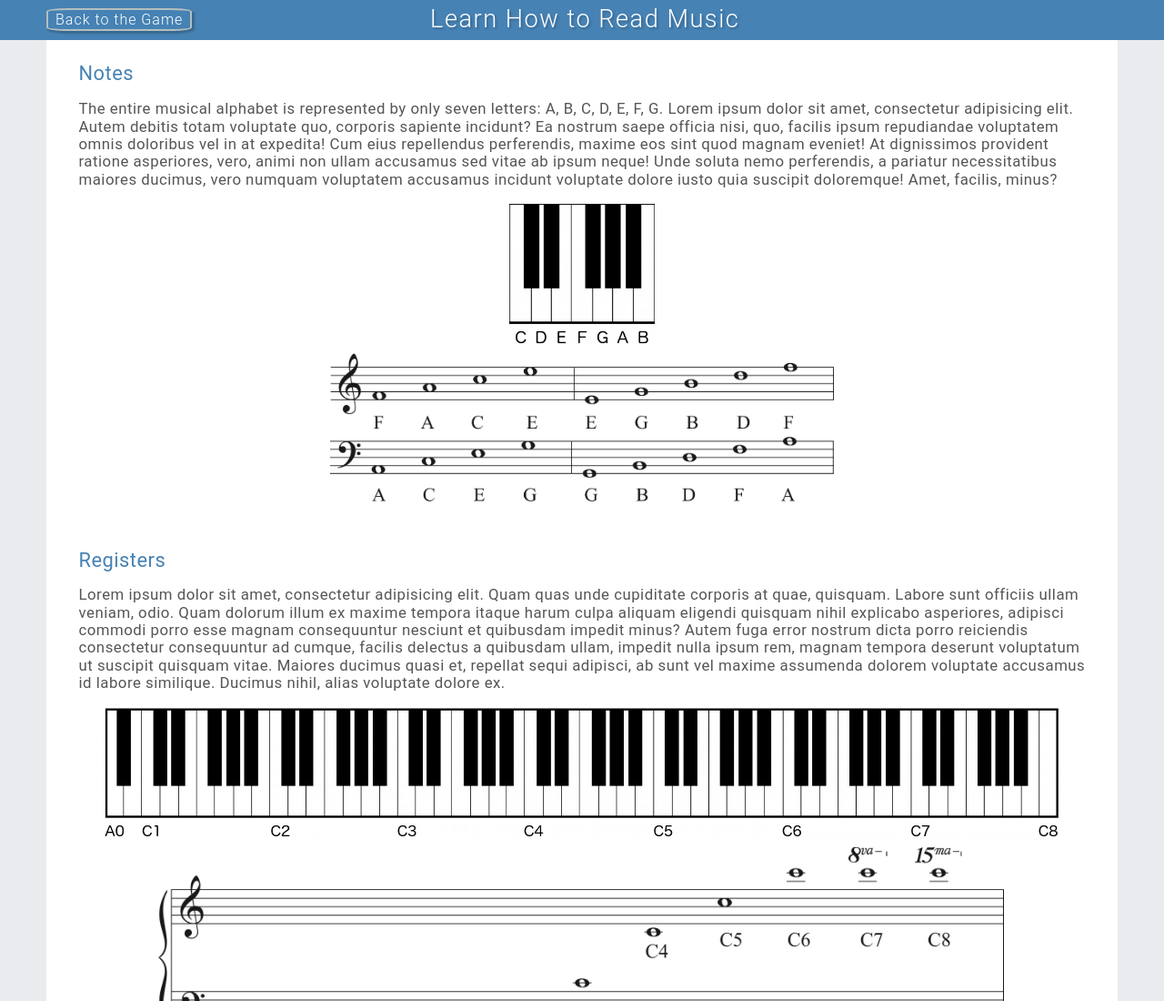
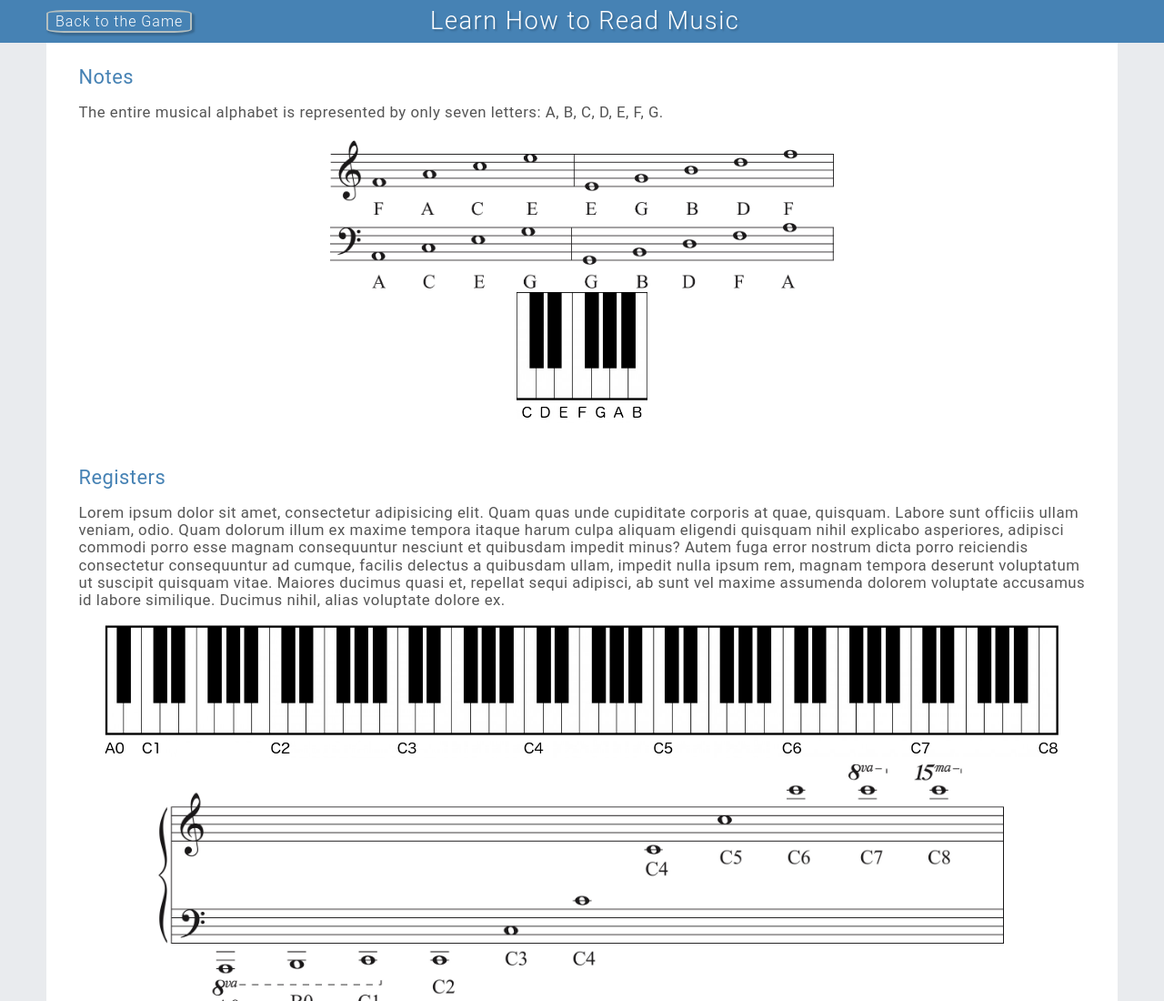
Before and after one commit to igorcweb/note-learning-game, a website built with webpack: page app/info.html in a window 1280 px wide. Shown: the top 1100 px of the page at 91% size. Built offline with nearby package versions, Linux system fonts and the light colour scheme.

Commit message:
info layout

```diff
--- a/app/assets/styles/modules/_info.css
+++ b/app/assets/styles/modules/_info.css
@@ -9,7 +9,7 @@ div.info-wrapper {
 
 .info.heading {
 	text-align: right;
-	padding: .4rem .4rem;
+	padding: .5rem .4rem;
 	 font-size: 110%;
 
 	@mixin atSmall {
@@ -35,16 +35,24 @@ article {
 		}
 
 }
-.treble-staff, .bass-staff {
+
+.treble-staff {
+	display: block;
+	width: 50%;
+	margin: 0 auto;
+
+}
+
+.bass-staff {
 	display: block;
 	width: 50%;
 	margin: 0 auto;
 }
 
-
 .note-names {
 	display: block;
-	width: 10rem;
+	height: 9rem;
+	width: 9rem;
 	margin: 0 auto;
 }
 
--- a/app/assets/styles/modules/_keyboard.css
+++ b/app/assets/styles/modules/_keyboard.css
@@ -3,7 +3,6 @@
 
 	@mixin atMedium {
 		display: block;
-		float: left;
 		width: 98%;
 		position: absolute;
 		bottom: 19vh;
@@ -13,7 +12,6 @@
 
 	@mixin atLarge {
 		display: block;
-		float: left;
 		width: 97%;
 		left: 1.5%;
 	}
--- a/app/info.html
+++ b/app/info.html
@@ -15,10 +15,10 @@
 	<div class="info-wrapper">
 		<article>
 			<h1>Notes</h1>
-			<p>The entire musical alphabet is represented by only seven letters: A, B, C, D, E, F, G.  Lorem ipsum dolor sit amet, consectetur adipisicing elit. Autem debitis totam voluptate quo, corporis sapiente incidunt? Ea nostrum saepe officia nisi, quo, facilis ipsum repudiandae voluptatem omnis doloribus vel in at expedita! Cum eius repellendus perferendis, maxime eos sint quod magnam eveniet! At dignissimos provident ratione asperiores, vero, animi non ullam accusamus sed vitae ab ipsum neque! Unde soluta nemo perferendis, a pariatur necessitatibus maiores ducimus, vero numquam voluptatem accusamus incidunt voluptate dolore iusto quia suscipit doloremque! Amet, facilis, minus?</p>
-			<img class="note-names" src="assets/images/notenames.png" alt="note-names">
+			<p>The entire musical alphabet is represented by only seven letters: A, B, C, D, E, F, G. </p>
 			<img class="treble-staff" src="assets/images/treble-staff.png" alt="treble-staff">
 			<img class="bass-staff" src="assets/images/bass-staff.png" alt="bass-staff">
+			<img class="note-names" src="assets/images/notenames.png" alt="note-names">
 			<h1>Registers</h1>
 			<p>Lorem ipsum dolor sit amet, consectetur adipisicing elit. Quam quas unde cupiditate corporis at quae, quisquam. Labore sunt officiis ullam veniam, odio. Quam dolorum illum ex maxime tempora itaque harum culpa aliquam eligendi quisquam nihil explicabo asperiores, adipisci commodi porro esse magnam consequuntur nesciunt et quibusdam impedit minus? Autem fuga error nostrum dicta porro reiciendis consectetur consequuntur ad cumque, facilis delectus a quibusdam ullam, impedit nulla ipsum rem, magnam tempora deserunt voluptatum ut suscipit quisquam vitae. Maiores ducimus quasi et, repellat sequi adipisci, ab sunt vel maxime assumenda dolorem voluptate accusamus id labore similique. Ducimus nihil, alias voluptate dolore ex.</p>
 			<img class="keyboard-registers" src="assets/images/keyboard-registers.jpg" alt="keyboard-registers">
--- a/app/temp/styles/styles.css
+++ b/app/temp/styles/styles.css
@@ -845,11 +845,9 @@ footer p {
     letter-spacing: 2px;
     padding: 2px;
     left: 2rem;
-    top: .625rem;
+    top: .7rem;
   }
 }
-
-@media (min-width: 1010px) {}
 
 .button__back {
 		width: 10.5rem;
@@ -875,7 +873,7 @@ footer p {
     font-size: 85%;
     width: 8.5rem;
     left: 4%;
-    top: .4rem;
+    top: .45rem;
   }
 }
 
@@ -884,7 +882,7 @@ footer p {
   .button__back {
     font-size: 100%;
     width: 10rem;
-    top: .55rem;
+    top: .7rem;
     padding-top: 3px;
   }
 }
@@ -897,7 +895,6 @@ footer p {
 
   .keyboard-keys {
     display: block;
-    float: left;
     width: 98%;
     position: absolute;
     bottom: 19vh;
@@ -910,7 +907,6 @@ footer p {
 
   .keyboard-keys {
     display: block;
-    float: left;
     width: 97%;
     left: 1.5%;
   }
@@ -1087,7 +1083,7 @@ div.info-wrapper {
 
 .info.heading {
 	text-align: right;
-	padding: .4rem .4rem;
+	padding: .5rem .4rem;
 	 font-size: 110%;
 }
 
@@ -1121,7 +1117,14 @@ article h1 {
   padding-top: 1.5em;
 }
 
-.treble-staff, .bass-staff {
+.treble-staff {
+	display: block;
+	width: 50%;
+	margin: 0 auto;
+
+}
+
+.bass-staff {
 	display: block;
 	width: 50%;
 	margin: 0 auto;
@@ -1129,7 +1132,8 @@ article h1 {
 
 .note-names {
 	display: block;
-	width: 10rem;
+	height: 9rem;
+	width: 9rem;
 	margin: 0 auto;
 }
 
```
Also changed, not shown: app/assets/styles/modules/_top-panel.css (+3 -6 lines).
